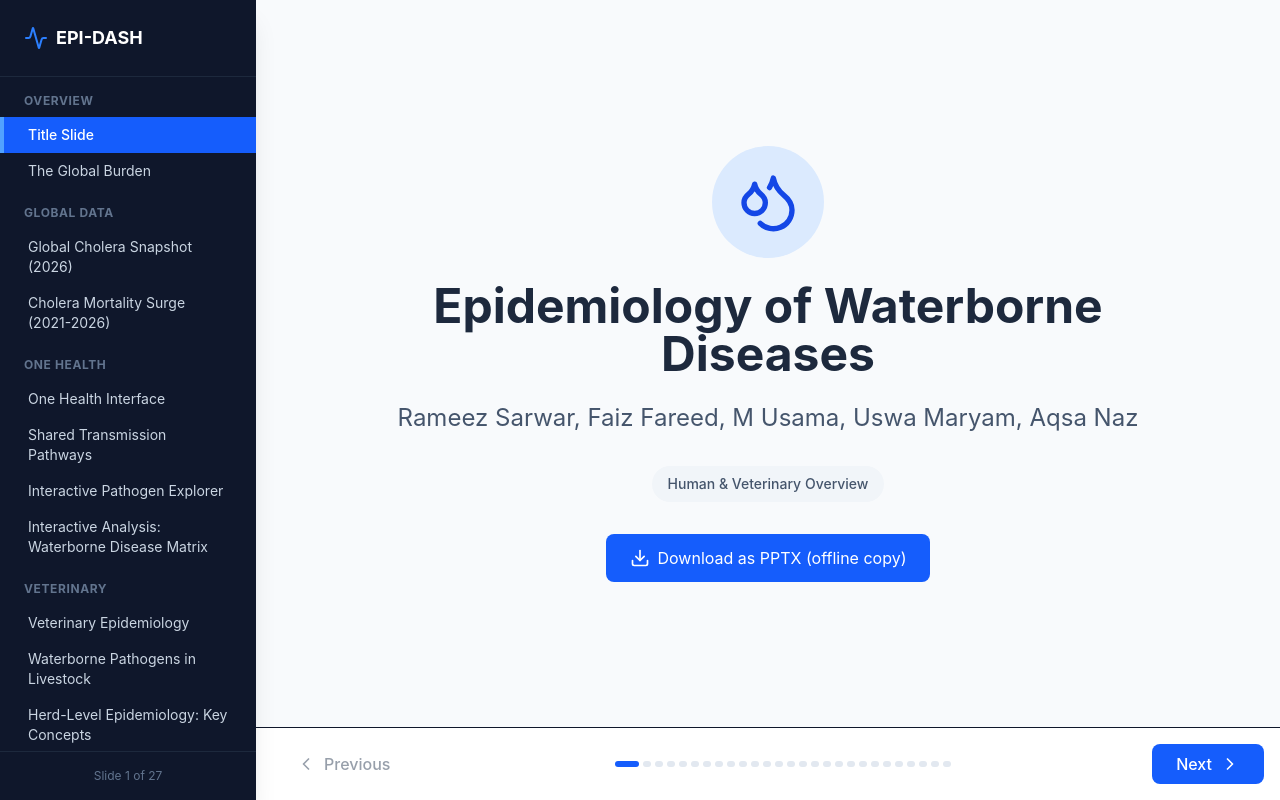
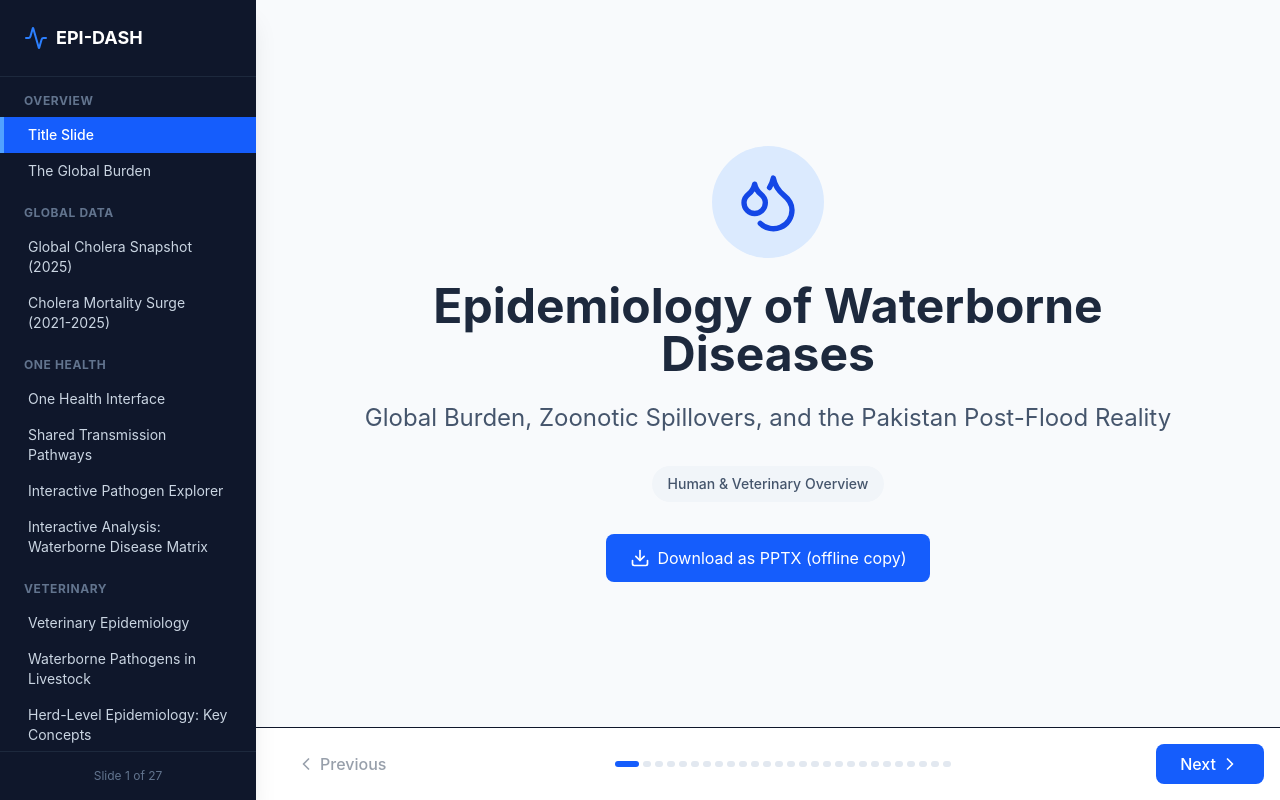
Before and after one commit to VetRamiz/Assignment, a React (Vite) app: page / in a window 1280 px wide. Built offline with nearby package versions, Linux system fonts and the light colour scheme.

Commit message:
Veterinary Added resolved3

```diff
--- a/src/App.tsx
+++ b/src/App.tsx
@@ -2,7 +2,7 @@
 import React, { useState, useMemo } from 'react';
 import {
   Activity, Droplets, Map, ShieldAlert, Search, AlertTriangle,
-  ChevronRight, ChevronLeft, Download, Beef, Loader2, Network
+  ChevronRight, ChevronLeft, Download, Beef, Loader2, Network, Menu, X
 } from 'lucide-react';
 import {
   AreaChart, Area, XAxis, YAxis, CartesianGrid, Tooltip as RechartsTooltip, ResponsiveContainer,
@@ -74,16 +74,16 @@ const d = (stat: string, label: string, desc: string) => ({ stat, label, desc })
 
 const slides: any[] = [
   { type: 'title', category: 'Overview' },
-  { type: 'header', category: 'Overview', title: 'The Global Burden', subtitle: 'Analyzing the 2021-2026 Cholera Upsurge.', Icon: Activity },
-  { type: 'data', category: 'Global Data', title: 'Global Cholera Snapshot (2026)',
+  { type: 'header', category: 'Overview', title: 'The Global Burden', subtitle: 'Analyzing the 2021-2025 Cholera Upsurge.', Icon: Activity },
+  { type: 'data', category: 'Global Data', title: 'Global Cholera Snapshot (2025)',
     alert: 'CFR above 1% signals people are not reaching treatment in time.',
     content: [
       d('451,499', 'Reported Cases', 'In 47 countries, up from 35 countries in 2021.'),
-      d('7,870', 'Reported Deaths', 'Deaths rose every year from 2022 to 2026.'),
+      d('7,870', 'Reported Deaths', 'Deaths rose every year from 2022 to 2025.'),
       d('1.3M+', 'Estimated Cases', 'Reported figures understate true burden.'),
       d('2.2%', 'African Region CFR', 'Far above the WHO target (<1%).')] },
-  { type: 'chart', chart: 'cholera', category: 'Global Data', title: 'Cholera Mortality Surge (2021-2026)',
-    description: 'Deaths rose ~43% from 2024 to 2026 even though reported cases fell.' },
+  { type: 'chart', chart: 'cholera', category: 'Global Data', title: 'Cholera Mortality Surge (2021-2025)',
+    description: 'Deaths rose ~43% from 2024 to 2025 even though reported cases fell.' },
 
   // One Health
   { type: 'header', category: 'One Health', title: 'One Health Interface', subtitle: 'Humans, livestock and shared water sources: one transmission system.', Icon: Network },
@@ -116,7 +116,7 @@ const slides: any[] = [
       d('Biosecurity', 'Control Lever', 'Trough cleaning, separate calf water, fenced ponds and drainage.')] },
 
   // Pakistan
-  { type: 'header', category: 'Pakistan', title: 'Pakistan Focus (2024-2026)', subtitle: 'Post-flood contagion, XDR Typhoid, and the Punjab/Sindh agricultural impact.', Icon: Map },
+  { type: 'header', category: 'Pakistan', title: 'Pakistan Focus (2024-2025)', subtitle: 'Post-flood contagion, XDR Typhoid, and the Punjab/Sindh agricultural impact.', Icon: Map },
   { type: 'data', category: 'Pakistan', title: 'Pakistan Baseline & Post-Flood Reality',
     alert: 'PCRWR data indicates less than half the country has access to uncontaminated water sources.',
     content: [
@@ -264,10 +264,10 @@ const TitleSlide = () => {
     setBusy(false);
   };
   return (
-    <div className="flex flex-col items-center justify-center h-full px-8 text-center">
-      <div className="p-6 mb-6 text-blue-700 bg-blue-100 rounded-full"><Droplets size={64} /></div>
-      <h1 className="mb-6 text-5xl font-bold text-slate-800">Epidemiology of Waterborne Diseases</h1>
-      <h2 className="mb-8 text-2xl text-slate-600">Rameez Sarwar, Faiz Fareed, M Usama, Uswa Maryam, Aqsa Naz</h2>
+    <div className="flex flex-col items-center justify-center h-full px-2 py-4 overflow-y-auto text-center md:px-8">
+      <div className="p-4 mb-4 text-blue-700 bg-blue-100 rounded-full md:p-6 md:mb-6"><Droplets className="w-10 h-10 md:w-16 md:h-16" /></div>
+      <h1 className="mb-4 text-3xl font-bold md:mb-6 md:text-5xl text-slate-800">Epidemiology of Waterborne Diseases</h1>
+      <h2 className="mb-6 text-lg md:mb-8 md:text-2xl text-slate-600">Global Burden, Zoonotic Spillovers, and the Pakistan Post-Flood Reality</h2>
       <span className="px-4 py-2 text-sm font-medium rounded-full bg-slate-100 text-slate-600">Human & Veterinary Overview</span>
       <button onClick={run} disabled={busy}
         className="inline-flex items-center gap-2 px-6 py-3 mt-8 text-white transition-colors bg-blue-600 rounded-lg hover:bg-blue-700 disabled:opacity-60">
@@ -280,47 +280,47 @@ const TitleSlide = () => {
 };
 
 const SectionHeader = ({ title, subtitle, Icon }: any) => (
-  <div className="flex flex-col justify-center h-full pl-8 border-l-8 border-blue-600">
+  <div className="flex flex-col justify-center h-full pl-4 overflow-y-auto border-l-4 md:pl-8 md:border-l-8 border-blue-600">
     {Icon && <Icon size={48} className="mb-4 text-blue-600" />}
-    <h2 className="mb-4 text-4xl font-bold text-slate-800">{title}</h2>
-    <p className="max-w-2xl text-xl text-slate-600">{subtitle}</p>
+    <h2 className="mb-4 text-2xl font-bold md:text-4xl text-slate-800">{title}</h2>
+    <p className="max-w-2xl text-base md:text-xl text-slate-600">{subtitle}</p>
   </div>
 );
 
 const DataCardSlide = ({ title, content, alert }: any) => (
-  <div className="flex flex-col h-full">
-    <h2 className="pb-4 mb-8 text-3xl font-bold border-b text-slate-800">{title}</h2>
-    <div className="grid flex-grow grid-cols-2 gap-8">
+  <div className="flex flex-col h-full overflow-y-auto">
+    <h2 className="pb-3 mb-4 text-2xl font-bold border-b md:pb-4 md:mb-8 md:text-3xl text-slate-800">{title}</h2>
+    <div className="grid grid-cols-1 gap-3 md:flex-grow md:grid-cols-2 md:gap-8">
       {content.map((item: any, i: number) => (
-        <div key={i} className="flex flex-col justify-center p-6 bg-white border shadow-sm rounded-xl">
-          <div className="mb-2 text-3xl font-bold text-blue-600">{item.stat}</div>
-          <div className="mb-2 text-xl font-semibold text-slate-700">{item.label}</div>
-          <p className="text-slate-500">{item.desc}</p>
+        <div key={i} className="flex flex-col justify-center p-4 bg-white border shadow-sm md:p-6 rounded-xl">
+          <div className="mb-1 text-2xl md:text-3xl font-bold text-blue-600">{item.stat}</div>
+          <div className="mb-1 text-lg font-semibold md:text-xl text-slate-700">{item.label}</div>
+          <p className="text-sm md:text-base text-slate-500">{item.desc}</p>
         </div>
       ))}
     </div>
     {alert && (
-      <div className="flex items-start gap-4 p-4 mt-8 border-l-4 border-red-500 rounded-r-lg bg-red-50">
+      <div className="flex items-start gap-4 p-3 mt-4 md:p-4 md:mt-8 border-l-4 border-red-500 rounded-r-lg bg-red-50">
         <AlertTriangle className="text-red-500 shrink-0" />
-        <p className="font-medium text-red-800">{alert}</p>
+        <p className="text-sm font-medium text-red-800 md:text-base">{alert}</p>
       </div>
     )}
   </div>
 );
 
 const Frame = ({ title, description, children }: any) => (
-  <div className="flex flex-col h-full">
-    <div className="mb-6">
-      <h2 className="mb-2 text-3xl font-bold text-slate-800">{title}</h2>
-      {description && <p className="text-lg text-slate-600">{description}</p>}
+  <div className="flex flex-col h-full overflow-y-auto">
+    <div className="mb-3 md:mb-6">
+      <h2 className="mb-1 text-2xl font-bold md:mb-2 md:text-3xl text-slate-800">{title}</h2>
+      {description && <p className="text-sm md:text-lg text-slate-600">{description}</p>}
     </div>
-    <div className="flex flex-col flex-grow min-h-0 p-6 overflow-hidden bg-white border shadow-sm rounded-xl">{children}</div>
+    <div className="flex flex-col flex-grow p-3 bg-white border shadow-sm min-h-[360px] md:min-h-0 md:p-6 md:overflow-hidden rounded-xl">{children}</div>
   </div>
 );
 
 const CholeraChart = () => (
   <ResponsiveContainer width="100%" height="100%">
-    <AreaChart data={globalCholeraData} margin={{ top: 20, right: 30, left: 20, bottom: 20 }}>
+    <AreaChart data={globalCholeraData} margin={{ top: 20, right: 10, left: 0, bottom: 20 }}>
       <CartesianGrid strokeDasharray="3 3" vertical={false} />
       <XAxis dataKey="year" />
       <YAxis yAxisId="left" stroke="#3b82f6" label={{ value: 'Cases', angle: -90, position: 'insideLeft' }} />
@@ -334,10 +334,10 @@ const CholeraChart = () => (
 
 const PakFloodChart = () => (
   <ResponsiveContainer width="100%" height="100%">
-    <BarChart data={pakFloodDiseaseData} layout="vertical" margin={{ top: 20, right: 30, left: 80, bottom: 5 }}>
+    <BarChart data={pakFloodDiseaseData} layout="vertical" margin={{ top: 20, right: 20, left: 0, bottom: 5 }}>
       <CartesianGrid strokeDasharray="3 3" horizontal vertical={false} />
       <XAxis type="number" unit="%" />
-      <YAxis dataKey="disease" type="category" width={100} />
+      <YAxis dataKey="disease" type="category" width={95} tick={{ fontSize: 12 }} />
       <RechartsTooltip />
       <Bar dataKey="prevalence" name="Prevalence (%)" fill="#0369a1" radius={[0, 4, 4, 0]} />
     </BarChart>
@@ -352,9 +352,9 @@ const BubbleSlide = ({ title, description }: any) => {
       <div className="flex flex-wrap gap-2 mb-3">
         {DOMAINS.map(dm => <Chip key={dm} active={active.includes(dm)} color={DOMAIN_COLOR[dm]} onClick={() => toggle(dm)}>{dm}</Chip>)}
       </div>
-      <div className="flex-grow min-h-0">
+      <div className="flex-grow min-h-[300px]">
         <ResponsiveContainer width="100%" height="100%">
-          <ScatterChart margin={{ top: 10, right: 30, bottom: 30, left: 20 }}>
+          <ScatterChart margin={{ top: 10, right: 15, bottom: 30, left: 0 }}>
             <CartesianGrid strokeDasharray="3 3" />
             <XAxis type="number" dataKey="spreadRate" name="Spread Rate" domain={[40, 100]} label={{ value: 'Transmission Speed (index)', position: 'bottom', offset: 0 }} />
             <YAxis type="number" dataKey="severity" name="Severity" domain={[0, 100]} label={{ value: 'Clinical Severity (index)', angle: -90, position: 'insideLeft' }} />
@@ -396,7 +396,7 @@ const ExplorerSlide = ({ title, description }: any) => {
         ))}
       </div>
       <div className="flex-grow overflow-auto">
-        <table className="w-full text-sm text-left">
+        <table className="w-full min-w-[760px] text-sm text-left">
           <thead className="sticky top-0 border-b bg-slate-50">
             <tr>{['Pathogen', 'Domain', 'Hosts', 'Route', 'Impact', 'Control'].map(h => <th key={h} className="p-3 font-semibold text-slate-600">{h}</th>)}</tr>
           </thead>
@@ -424,21 +424,21 @@ const ReferencesSlide = () => {
   const list = referencesDB.filter(r => (r.title + r.type).toLowerCase().includes(q.toLowerCase()));
   return (
     <div className="flex flex-col h-full">
-      <h2 className="mb-6 text-3xl font-bold text-slate-800">Interactive Reference Database</h2>
+      <h2 className="mb-4 text-2xl font-bold md:mb-6 md:text-3xl text-slate-800">Interactive Reference Database</h2>
       <div className="relative mb-6">
         <Search className="absolute text-slate-400 left-3 top-3" size={20} />
         <input type="text" placeholder="Search authors, journals, or topics..." value={q} onChange={e => setQ(e.target.value)}
           className="w-full py-3 pl-10 pr-4 border rounded-lg border-slate-200 focus:outline-none focus:ring-2 focus:ring-blue-500" />
       </div>
-      <div className="flex-grow overflow-y-auto bg-white border shadow-sm rounded-xl">
-        <table className="w-full text-left">
+      <div className="flex-grow overflow-auto bg-white border shadow-sm rounded-xl">
+        <table className="w-full min-w-[480px] text-left">
           <thead className="sticky top-0 border-b bg-slate-50">
             <tr>{['Source / Title', 'Type', 'Year'].map(h => <th key={h} className="p-4 font-semibold text-slate-600">{h}</th>)}</tr>
           </thead>
           <tbody className="divide-y">
             {list.map(r => (
               <tr key={r.id} className="hover:bg-slate-50">
-                <td className="p-4 font-medium text-slate-800">{r.title}</td>
+                <td className="p-3 font-medium md:p-4 text-slate-800">{r.title}</td>
                 <td className="p-4"><span className="px-3 py-1 text-xs font-medium rounded-full bg-slate-100 text-slate-600">{r.type}</span></td>
                 <td className="p-4 text-slate-600">{r.date}</td>
               </tr>
@@ -453,6 +453,8 @@ const ReferencesSlide = () => {
 /* =====================  APP  ===================== */
 export default function App() {
   const [cur, setCur] = useState(0);
+  const [menu, setMenu] = useState(false);
+  const [tx, setTx] = useState<number | null>(null);
   const next = () => setCur(c => Math.min(c + 1, slides.length - 1));
   const prev = () => setCur(c => Math.max(c - 1, 0));
   const categories = [...new Set(slides.map(s => s.category))];
@@ -472,17 +474,19 @@ export default function App() {
   };
 
   return (
-    <div className="flex h-screen overflow-hidden font-sans bg-slate-50 text-slate-900">
-      <div className="z-10 flex flex-col flex-shrink-0 w-64 shadow-xl bg-slate-900 text-slate-300">
-        <div className="p-6 border-b border-slate-800">
+    <div className="flex h-[100dvh] overflow-hidden font-sans bg-slate-50 text-slate-900">
+      {menu && <div className="fixed inset-0 z-20 bg-black/50 md:hidden" onClick={() => setMenu(false)} />}
+      <div className={`fixed inset-y-0 left-0 z-30 flex flex-col w-64 shadow-xl transition-transform duration-200 bg-slate-900 text-slate-300 md:static md:translate-x-0 md:flex-shrink-0 ${menu ? 'translate-x-0' : '-translate-x-full'}`}>
+        <div className="flex items-center justify-between p-6 border-b border-slate-800">
           <div className="flex items-center gap-2 text-lg font-bold text-white"><Activity className="text-blue-500" /> EPI-DASH</div>
+          <button className="md:hidden" aria-label="Close menu" onClick={() => setMenu(false)}><X size={20} /></button>
         </div>
         <div className="flex-grow py-4 overflow-y-auto">
           {categories.map(cat => (
             <div key={cat} className="mb-4">
               <div className="px-6 mb-2 text-xs font-bold tracking-wider uppercase text-slate-500">{cat}</div>
               {slides.map((s, i) => s.category === cat && (
-                <button key={s.id} onClick={() => setCur(i)}
+                <button key={s.id} onClick={() => { setCur(i); setMenu(false); }}
                   className={`w-full text-left px-6 py-2 text-sm transition-colors border-l-4 ${cur === i ? 'bg-blue-600 text-white font-medium border-blue-400' : 'hover:bg-slate-800 border-transparent'}`}>
                   {s.title || 'Title Slide'}
                 </button>
@@ -494,19 +498,26 @@ export default function App() {
       </div>
 
       <div className="flex flex-col flex-grow min-w-0">
-        <div className="flex-grow p-8 overflow-hidden md:p-12">
+        <div className="flex items-center gap-3 p-3 bg-white border-b md:hidden">
+          <button aria-label="Open menu" onClick={() => setMenu(true)}><Menu size={24} /></button>
+          <span className="font-bold truncate text-slate-800">{slides[cur].title || 'Epidemiology of Waterborne Diseases'}</span>
+        </div>
+        <div className="flex-grow min-h-0 p-4 overflow-hidden md:p-12"
+          onTouchStart={e => setTx(e.touches[0].clientX)}
+          onTouchEnd={e => { if (tx !== null) { const dx = e.changedTouches[0].clientX - tx; if (Math.abs(dx) > 80) (dx < 0 ? next : prev)(); } setTx(null); }}>
           <div className="w-full h-full max-w-6xl mx-auto">{renderSlide()}</div>
         </div>
         <div className="flex items-center justify-between flex-shrink-0 p-4 bg-white border-t">
           <button onClick={prev} disabled={cur === 0}
-            className="flex items-center gap-2 px-6 py-2 font-medium transition-colors rounded-lg text-slate-700 hover:bg-slate-100 disabled:opacity-50 disabled:cursor-not-allowed">
+            className="flex items-center gap-1 px-3 md:px-6 py-2 font-medium transition-colors rounded-lg text-slate-700 hover:bg-slate-100 disabled:opacity-50 disabled:cursor-not-allowed">
             <ChevronLeft size={20} /> Previous
           </button>
-          <div className="flex gap-1">
+          <span className="text-sm md:hidden text-slate-500">{cur + 1} / {slides.length}</span>
+          <div className="hidden gap-1 md:flex">
             {slides.map((_, i) => <div key={i} className={`h-1.5 rounded-full transition-all ${i === cur ? 'w-6 bg-blue-600' : 'w-2 bg-slate-200'}`} />)}
           </div>
           <button onClick={next} disabled={cur === slides.length - 1}
-            className="flex items-center gap-2 px-6 py-2 font-medium text-white transition-colors bg-blue-600 rounded-lg hover:bg-blue-700 disabled:opacity-50 disabled:cursor-not-allowed">
+            className="flex items-center gap-1 px-3 md:px-6 py-2 font-medium text-white transition-colors bg-blue-600 rounded-lg hover:bg-blue-700 disabled:opacity-50 disabled:cursor-not-allowed">
             Next <ChevronRight size={20} />
           </button>
         </div>
```
